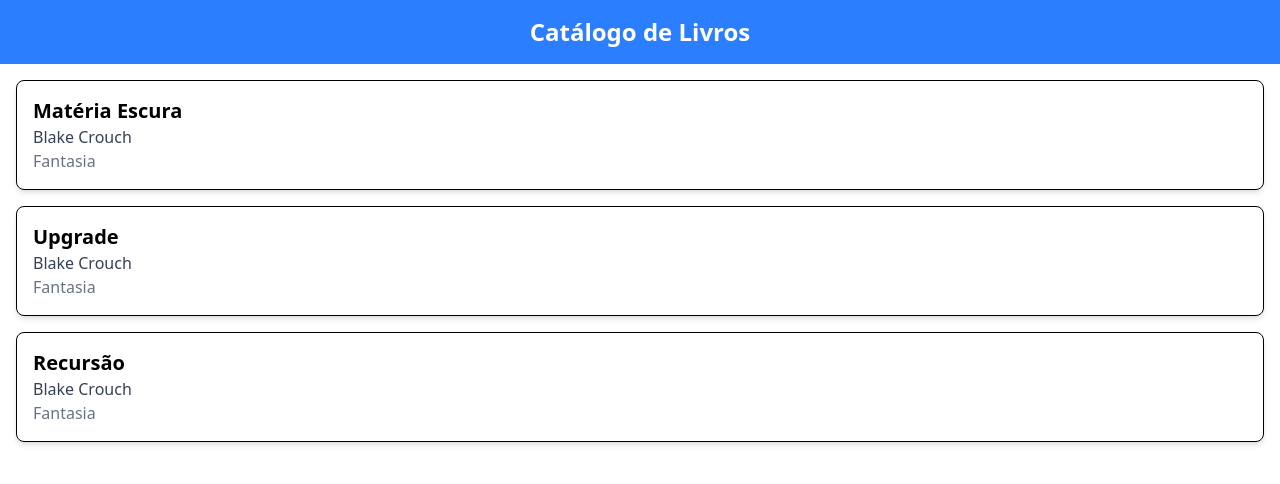
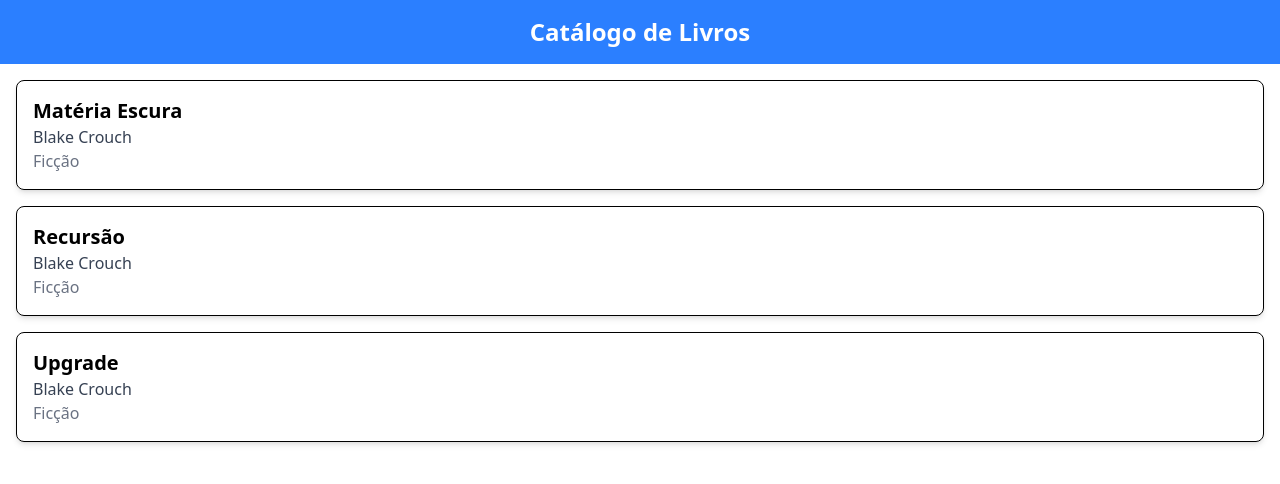
Before and after one commit to taohansens/book-catalog, a React (Create React App) app: page / in a window 1280 px wide. Shown: the top 484 px of the page. Built offline with nearby package versions, Linux system fonts and the light colour scheme; data requests are answered from the project's data file.

Commit message:
integração fake api

```diff
--- /dev/null
+++ b/db.json
@@ -0,0 +1,22 @@
+{
+  "books": [
+    {
+      "id": 1,
+      "title": "Matéria Escura",
+      "author": "Blake Crouch",
+      "genre": "Ficção"
+    },
+    {
+      "id": 2,
+      "title": "Recursão",
+      "author": "Blake Crouch",
+      "genre": "Ficção"
+    },
+    {
+      "id": 3,
+      "title": "Upgrade",
+      "author": "Blake Crouch",
+      "genre": "Ficção"
+    }
+  ]
+}
--- a/package.json
+++ b/package.json
@@ -9,6 +9,7 @@
     "@testing-library/jest-dom": "^6.6.3",
     "@testing-library/react": "^16.3.0",
     "@testing-library/user-event": "^13.5.0",
+    "axios": "^1.9.0",
     "json-server": "^1.0.0-beta.3",
     "react": "^19.1.0",
     "react-dom": "^19.1.0",
--- a/src/components/BookList.jsx
+++ b/src/components/BookList.jsx
@@ -1,11 +1,29 @@
+import React, { useEffect, useState } from 'react';
 import Book from './Book';
+import api from '../services/api';
 
 const BookList = () => {
-  const books = [
-    { title: 'Matéria Escura', author: 'Blake Crouch', genre: 'Fantasia' },
-    { title: 'Upgrade', author: 'Blake Crouch', genre: 'Fantasia' },
-    { title: 'Recursão', author: 'Blake Crouch', genre: 'Fantasia' },
-  ];
+  const [books, setBooks] = useState([]);
+  const [loading, setLoading] = useState(true);
+
+  useEffect(() => {
+    const fetchBooks = async () => {
+      try {
+        const response = await api.get('/books');
+        setBooks(response.data);
+      } catch (error) {
+        console.error('Erro ao buscar os livros:', error);
+      } finally {
+        setLoading(false);
+      }
+    };
+
+    fetchBooks();
+  }, []);
+
+  if (loading) {
+    return <p>Carregando livros...</p>;
+  }
 
   return (
     <div className="grid gap-4 p-4">
--- /dev/null
+++ b/src/services/api.js
@@ -0,0 +1,12 @@
+import axios from "axios";
+
+const api = axios.create({
+  baseURL: "http://localhost:3000",
+});
+
+export const getHabits = () => api.get("/books");
+export const addHabit = (habit) => api.post("/books", habit);
+export const updateHabit = (id, habit) => api.put(`/books/${id}`, habit);
+export const deleteHabit = (id) => api.delete(`/books/${id}`);
+
+export default api;
```
Also changed, not shown: 1 other file (tests, documents, lock files or other folders).
